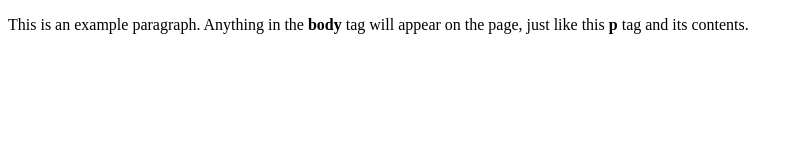
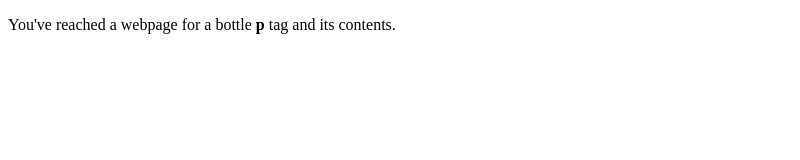
Before and after one commit to blueyeticlick/blueyeticlick.github.io, a plain HTML site: page index.html in a window 1280 px wide. Shown: the whole page, without its empty margins (0-800 px from the left). Drawn offline with Linux system fonts and the light colour scheme.

Commit message:
Update index.html

```diff
--- a/index.html
+++ b/index.html
@@ -1,9 +1,9 @@
 <!doctype html>
 <html>
   <head>
-    <title>This is the title of the webpage!</title>
+    <title>blueyeti.click</title>
   </head>
   <body>
-    <p>This is an example paragraph. Anything in the <strong>body</strong> tag will appear on the page, just like this <strong>p</strong> tag and its contents.</p>
+    <p>You've reached a webpage for a bottle <strong>p</strong> tag and its contents.</p>
   </body>
 </html>
```
